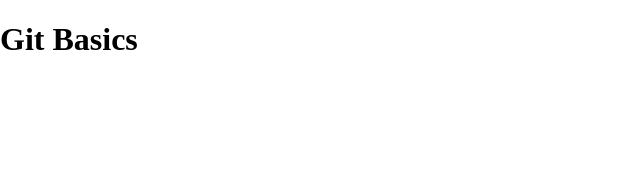
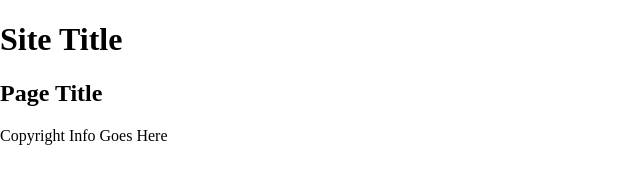
Before and after one commit to Gortega713/git-basics, a plain HTML site: page index.html in a window 1280 px wide. Shown: the whole page, without its empty margins (0-640 px from the left). Drawn offline with nearby package versions, Linux system fonts and the light colour scheme.

Commit message:
Added more info to the template

```diff
--- a/index.html
+++ b/index.html
@@ -18,13 +18,15 @@
 
 <body>
   <header>
-    <h1>Git Basics</h1>
+    <h1>Site Title</h1>
   </header>
   <nav id="pageNav">
   </nav>
   <main>
+    <h2>Page Title</h2>
   </main>
   <footer>
+    Copyright Info Goes Here
   </footer>
   <script>
     //use the modernizr load to load up external scripts. This will load the scripts asynchronously, but the order listed matters. Although it will load all scripts in parallel, it will execute them in the order listed
```
